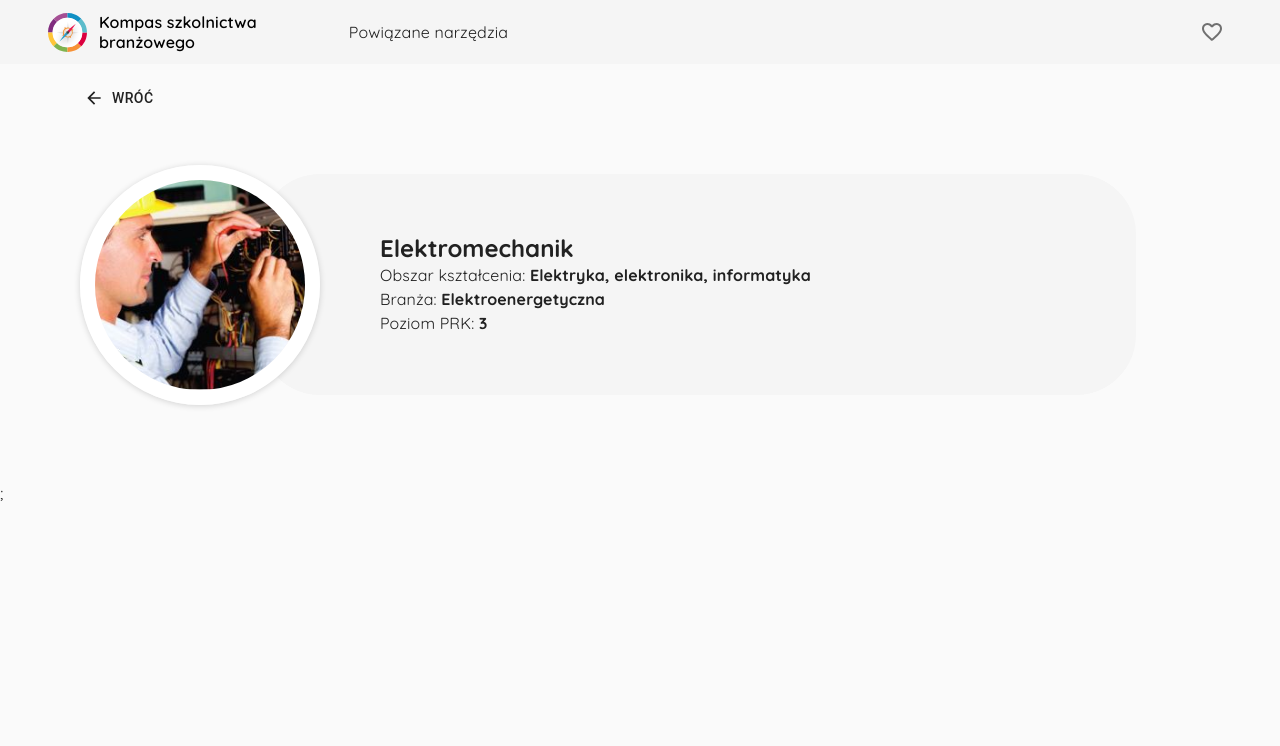
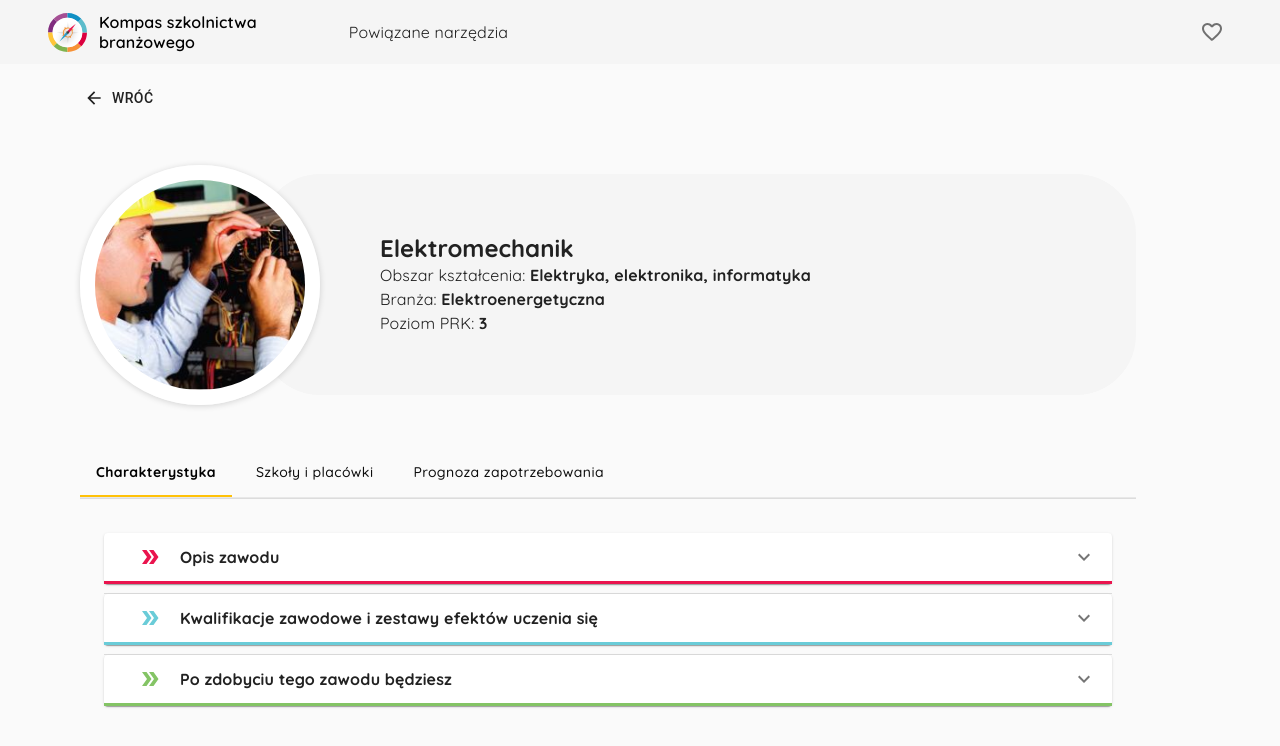
Before and after one commit to gosia-barlik/szkolnictwo_2.0, a React (Vite) app: page /qualification/1 in a window 1280 px wide. Shown: the top 746 px of the page. Built offline with nearby package versions, Linux system fonts and the light colour scheme.

Commit message:
qualification page - characteristic tab wip

```diff
--- a/package.json
+++ b/package.json
@@ -14,7 +14,8 @@
     "@fontsource/inter": "^5.0.18",
     "@fontsource/roboto": "^5.0.13",
     "@mui/icons-material": "^6.0.0",
-    "@mui/material": "^6.0.0",
+    "@mui/lab": "^6.0.0-beta.9",
+    "@mui/material": "^6.0.2",
     "@reduxjs/toolkit": "^2.2.6",
     "@tanstack/react-query": "^4.29.7",
     "@tanstack/react-query-devtools": "^4.29.7",
--- a/src/assets/wrappers/QualificationPage.js
+++ b/src/assets/wrappers/QualificationPage.js
@@ -34,6 +34,38 @@ const Wrapper = styled.div`
     margin-top: -44px;
   }
 
+  //Characteristic tab
+
+  .MuiAccordion-root.accordion {
+    margin-top: 10px;
+    border-radius: 4px;
+  }
+  .accordion .item-title {
+    font-weight: 700;
+  }
+  .accordion .summary-red {
+    border-bottom: 3px solid #ea144e;
+  }
+  .accordion .icon-red {
+    color: #ea144e;
+  }
+  .accordion .summary-blue {
+    border-bottom: 3px solid #6accd8;
+  }
+  .accordion .icon-blue {
+    color: #6accd8;
+  }
+  .accordion .summary-green {
+    border-bottom: 3px solid #84c465;
+  }
+  .accordion .icon-green {
+    color: #84c465;
+  }
+  .summary p.item-title {
+    margin-top: 4;
+    font-weight: 600;
+  }
+
   @media (min-width: 992px) {
     .qualification {
       display: grid;
--- /dev/null
+++ b/src/components/QualificationCharacteristic.jsx
@@ -0,0 +1,42 @@
+import Wrapper from "../assets/wrappers/QualificationPage";
+import Typography from "@mui/material/Typography";
+import QualificationAccordion from "./ui/Accordion";
+
+const QualificationCharacteristic = () => {
+  const accordions = [
+    {
+      summary: "Opis zawodu",
+      details: [
+        "Absolwent szkoły prowadzącej kształcenie w zawodzie elektromechanik powinien być przygotowany do wykonywania",
+      ],
+      color: "red",
+    },
+    {
+      summary: "Kwalifikacje zawodowe i zestawy efektów uczenia się",
+      details: ["Montaż i obsługa maszyn i urządzeń elektrycznych"],
+      color: "blue",
+    },
+    {
+      summary: "Po zdobyciu tego zawodu będziesz",
+      details: [
+        "montować i uruchamiać maszyny i urządzenia elektryczne na podstawie dokumentacji technicznej",
+        "oceniać stan techniczny maszyn i urządzeń elektrycznych po montażu na podstawie pomiarów",
+      ],
+      color: "green",
+    },
+  ];
+  return (
+    <Wrapper>
+      {accordions.map((el) => (
+        <QualificationAccordion
+          key={el.summary}
+          summary={el.summary}
+          details={el.details}
+          color ={el.color}
+        />
+      ))}
+    </Wrapper>
+  );
+};
+
+export default QualificationCharacteristic;
--- /dev/null
+++ b/src/components/ui/Accordion.jsx
@@ -0,0 +1,58 @@
+import * as React from "react";
+import Accordion from "@mui/material/Accordion";
+import AccordionDetails from "@mui/material/AccordionDetails";
+import AccordionSummary from "@mui/material/AccordionSummary";
+import Typography from "@mui/material/Typography";
+import ExpandMoreIcon from "@mui/icons-material/ExpandMore";
+import Box from "@mui/material/Box";
+import DoubleArrowIcon from "@mui/icons-material/DoubleArrow";
+
+const QualificationAccordion = (props) => {
+  const [expanded, setExpanded] = React.useState(false);
+  const [selectedIndex, setSelectedIndex] = React.useState(1);
+
+  const handleListItemClick = (event, index) => {
+    setSelectedIndex(index);
+  };
+
+  const handleChange = (panel) => (event, isExpanded) => {
+    setExpanded(isExpanded ? panel : false);
+  };
+
+  return (
+    <Accordion
+      expanded={expanded === "panel1"}
+      onChange={handleChange("panel1")}
+      className="accordion"
+    >
+      <AccordionSummary
+        className={"summary" + "-" + props.color}
+        expandIcon={<ExpandMoreIcon />}
+      >
+        <Box
+          width={60}
+          alignItems="center"
+          justifyContent="center"
+          sx={{ display: "flex" }}
+        >
+          <DoubleArrowIcon className={"icon" + "-" + props.color} />
+        </Box>
+        <Box display="flex" flexDirection="column">
+          <Box>
+            <Typography className="item-title">
+              {props.summary}
+            </Typography>
+          </Box>
+        </Box>
+      </AccordionSummary>
+
+      <AccordionDetails className="details">
+        {props.details.map((el) => (
+          <Typography variant="body2" key={el}>{el}</Typography>
+        ))}
+      </AccordionDetails>
+    </Accordion>
+  );
+};
+
+export default QualificationAccordion;
--- a/src/components/ui/Tabs.jsx
+++ b/src/components/ui/Tabs.jsx
@@ -1,14 +1,16 @@
+import * as React from "react";
 import { styled } from "@mui/material/styles";
 import Box from "@mui/material/Box";
 import Tab from "@mui/material/Tab";
 import TabContext from "@mui/lab/TabContext";
 import TabList from "@mui/lab/TabList";
 import TabPanel from "@mui/lab/TabPanel";
+import QualificationCharacteristic from "../QualificationCharacteristic";
 
 const AntTabs = styled(TabList)({
   borderBottom: "1px solid #e8e8e8",
   "& .MuiTabs-indicator": {
-    backgroundColor: "#1890ff",
+    backgroundColor: "primary",
   },
 });
 
@@ -19,17 +21,17 @@ const AntTab = styled((props) => <Tab disableRipple {...props} />)(
     [theme.breakpoints.up("sm")]: {
       minWidth: 0,
     },
-    fontWeight: theme.typography.fontWeightRegular,
+    fontWeight: theme.typography.fontWeightMedium,
     marginRight: theme.spacing(1),
-    color: "rgba(0, 0, 0, 0.85)",
-    fontFamily: ["-apple-system", '"Segoe UI"', "Roboto"].join(","),
+    color: "rgba(0, 0, 0, 0.95)",
+    fontFamily: ["Quicksand", '"Segoe UI"', "Roboto"].join(","),
     "&:hover": {
-      color: "#40a9ff",
+      color: "#black",
       opacity: 1,
     },
     "&.Mui-selected": {
-      color: "#1890ff",
-      fontWeight: theme.typography.fontWeightMedium,
+      color: "black",
+      fontWeight: theme.typography.fontWeightBold,
     },
     "&.Mui-focusVisible": {
       backgroundColor: "#d1eaff",
@@ -37,28 +39,31 @@ const AntTab = styled((props) => <Tab disableRipple {...props} />)(
   })
 );
 
-const Tabs = (props) => {
+const Tabs = () => {
+  const [value, setValue] = React.useState("1");
+  const handleChange = (event, newValue) => {
+    setValue(newValue);
+  };
+
   return (
-    <Box sx={{ width: "100%", typography: "body1" }}>
-      <TabContext value={props.value}>
+    <Box sx={{ width: "100%", typography: "body1", marginTop: "44px" }}>
+      <TabContext value={value}>
         <Box sx={{ borderBottom: 1, borderColor: "divider" }}>
           <AntTabs
             selectionFollowsFocus
-            onChange={props.handleChange}
+            onChange={handleChange}
             aria-label="Zakładki"
           >
-            <AntTab label="Branże" value="1" />
-            <AntTab label="Umiejętności" value="2" />
-            <AntTab label="Zawody" value="3" />
+            <AntTab label="Charakterystyka" value="1" />
+            <AntTab label="Szkoły i placówki" value="2" />
+            <AntTab label="Prognoza zapotrzebowania" value="3" />
           </AntTabs>
         </Box>
         <TabPanel value="1">
-          {/* <Industries /> */}
+          <QualificationCharacteristic />
         </TabPanel>
-        <TabPanel value="2">
-          {/* <Skills /> */}
-        </TabPanel>
-        <TabPanel value="3">Zawody</TabPanel>
+        <TabPanel value="2">Szkoły i placówki</TabPanel>
+        <TabPanel value="3">Prognoza</TabPanel>
       </TabContext>
     </Box>
   );
--- a/src/pages/Qualification.jsx
+++ b/src/pages/Qualification.jsx
@@ -5,6 +5,7 @@ import { useQuery } from "@tanstack/react-query";
 import Typography from "@mui/material/Typography";
 import Button from "@mui/material/Button";
 import ArrowBackIcon from "@mui/icons-material/ArrowBack";
+import Tabs from "../components/ui/Tabs";
 import { qualificationFixture } from "../fixtures/qualificationFixture";
 
 const singleQualificationQuery = async (id) => {
@@ -75,6 +76,10 @@ const Qualification = () => {
           </Typography>
         </div>
       </div>
+      <div className="qualification-tabs">
+
+        <Tabs />
+      </div>
     </Wrapper>
   );
 };
```
Also changed, not shown: 1 other file (tests, documents, lock files or other folders).
